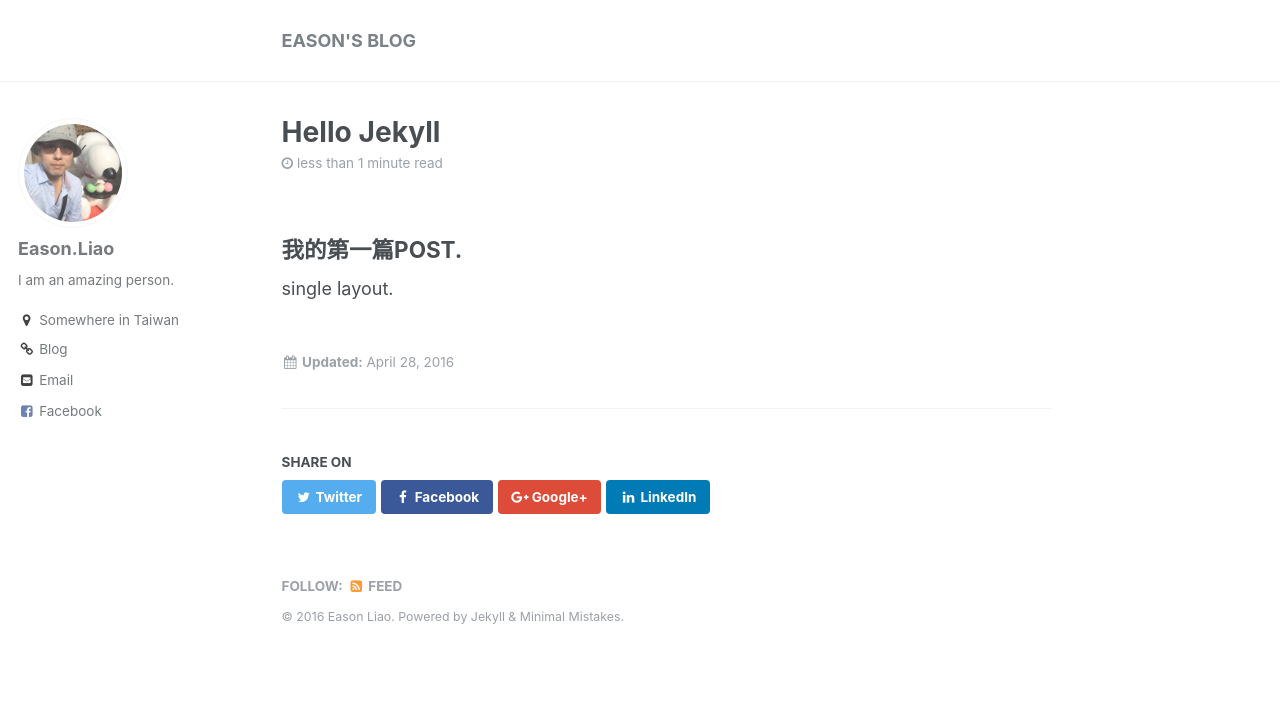
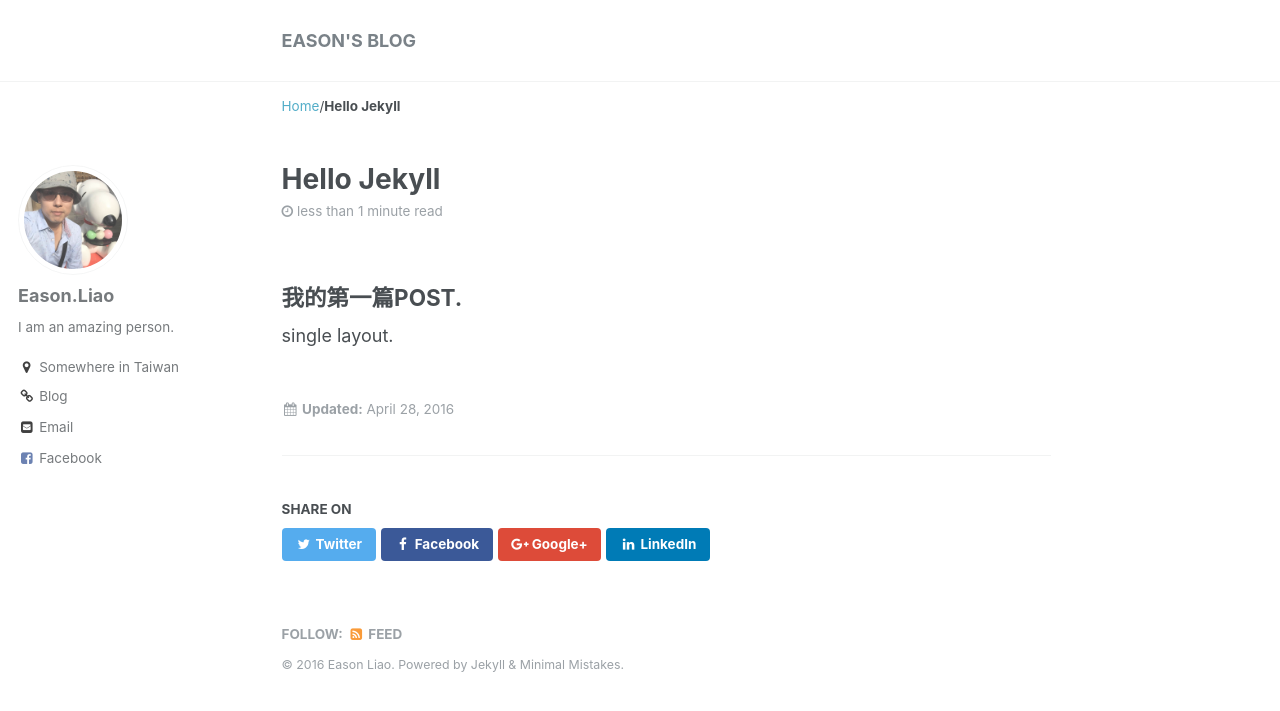
Before and after one commit to sheng0328/sheng0328.github.io, a Jekyll site: the page built from _posts/2016-04-28-hello-jekyll.md, in a window 1280 px wide. Shown: the top 711 px of the page. Built offline with Jekyll 4.4.1, drawn with Linux system fonts in a browser that asks for light colours.

Commit message:
Update _config.yml

```diff
--- a/_config.yml
+++ b/_config.yml
@@ -14,8 +14,8 @@ description              : "An amazing website."
 url                      : "https://sheng0328.github.io" # the base hostname & protocol for your site e.g. "https://mmistakes.github.io"
 baseurl                  : # the subpath of your site, e.g. "/blog"
 gh_repo                  :
-teaser                   : "cover-320-1280.jpg" # filename of teaser fallback teaser image placed in /images/, .e.g. "500x300.png"
-# breadcrumbs            : false # true, false (default)
+teaser                   : # filename of teaser fallback teaser image placed in /images/, .e.g. "500x300.png"
+breadcrumbs              : true # true, false (default)
 words_per_minute         : 200
 comments:
   provider               : # false (default), "disqus", "facebook", "google-plus", custom"
```
